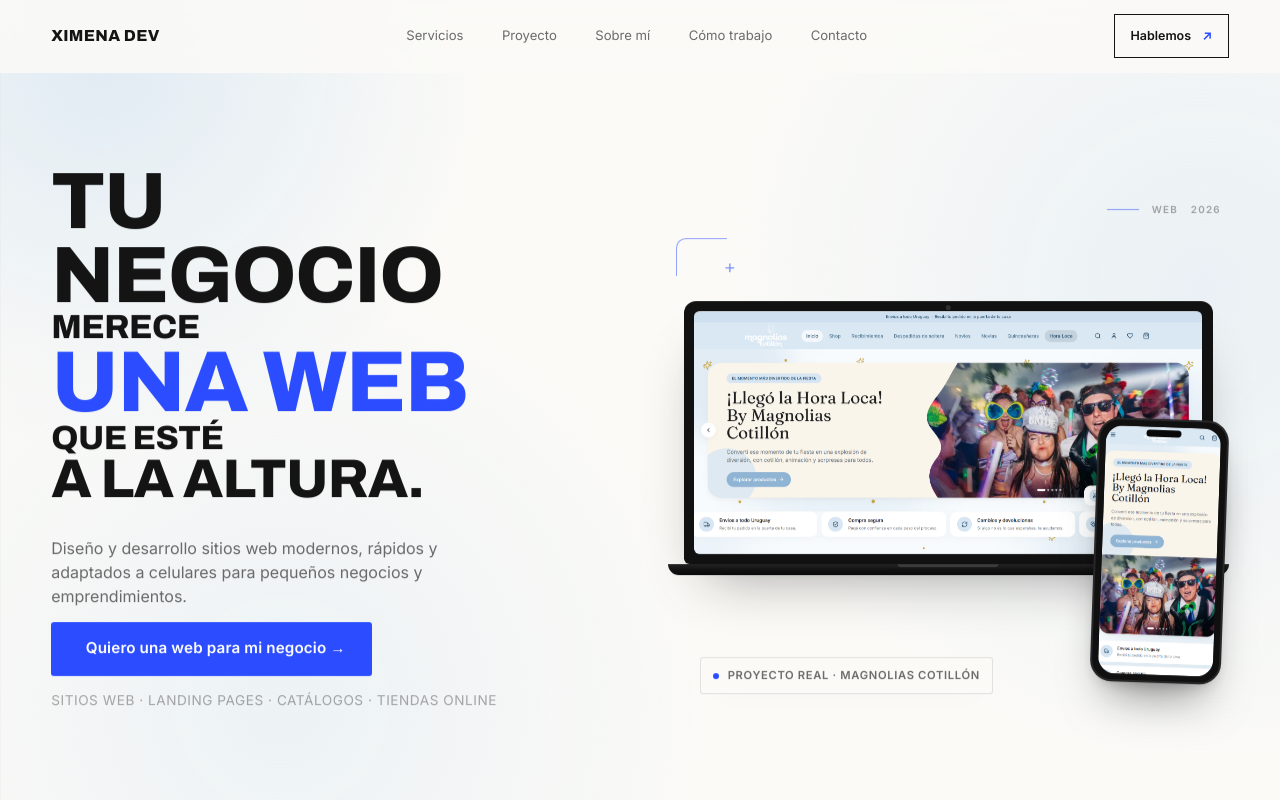
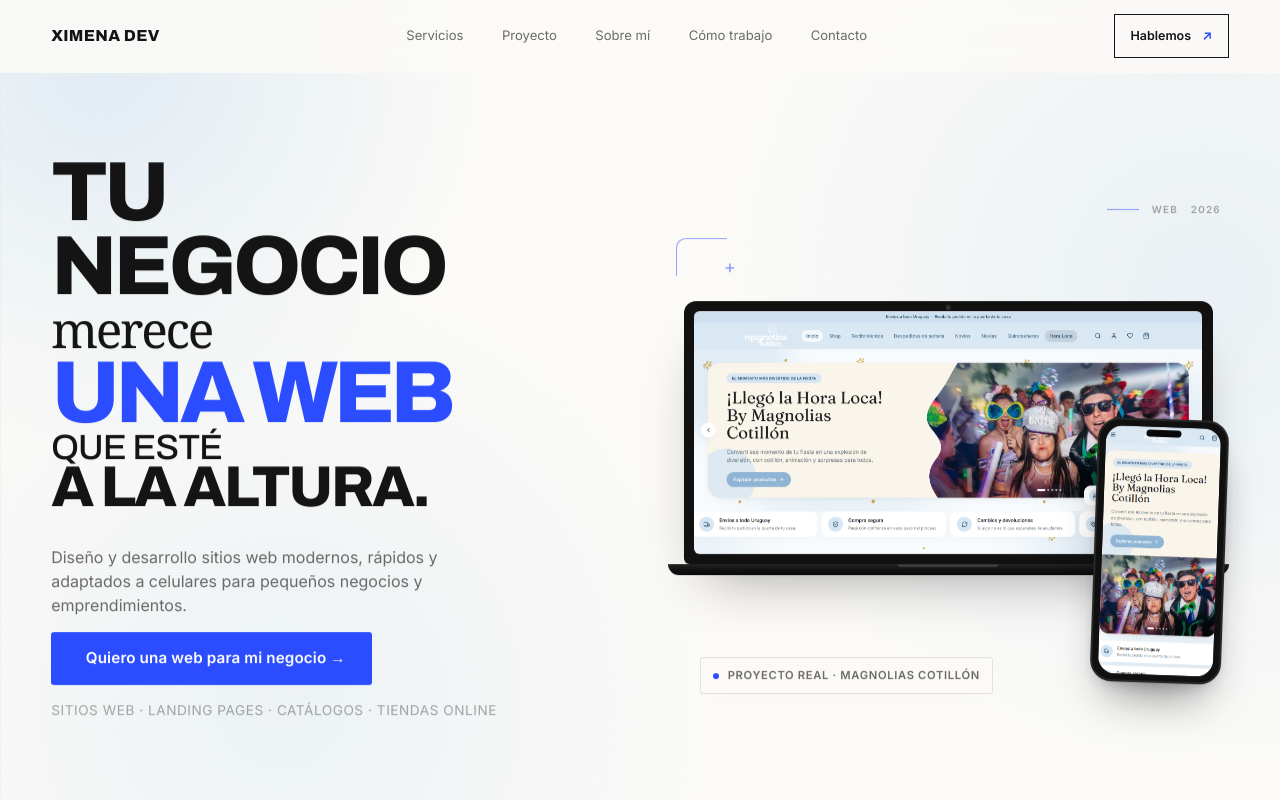
Before and after one commit to ximehe/ximena-portfolio, a React (Vite) app: page / in a window 1280 px wide. Shown: the top 800 px of the page. Built offline with nearby package versions, Linux system fonts and the light colour scheme.

Commit message:
feat: finalize portfolio landing

```diff
--- a/src/components/Hero/Hero.css
+++ b/src/components/Hero/Hero.css
@@ -33,26 +33,42 @@
   font-family: var(--font-display);
   text-transform: uppercase;
   font-weight: 800;
-  line-height: 0.92;
-  letter-spacing: -0.015em;
+  line-height: 0.88;
+  letter-spacing: -0.045em;
   color: var(--color-ink);
 }
 
 .hero__word--huge {
-  font-size: clamp(2.3rem, min(10vh, 6.8vw), 5.6rem);
+  font-size: clamp(2.7rem, min(10.5vh, 7vw), 6rem);
 }
 
 .hero__word--accent {
-  font-size: clamp(2.5rem, min(10.8vh, 7.4vw), 6.1rem);
+  font-size: clamp(2.9rem, min(11vh, 7.6vw), 6.4rem);
   color: var(--color-accent);
+  letter-spacing: -0.055em;
 }
 
 .hero__word--medium {
-  font-size: clamp(1.8rem, min(6.8vh, 4.8vw), 3.7rem);
+  font-size: clamp(2.15rem, min(7.2vh, 5vw), 4rem);
+  letter-spacing: -0.04em;
 }
 
 .hero__word--small {
-  font-size: clamp(1.15rem, min(4.2vh, 2.9vw), 2.2rem);
+  font-size: clamp(1.25rem, min(4.4vh, 3vw), 2.25rem);
+  font-weight: 500;
+  letter-spacing: -0.02em;
+}
+
+.hero__word--editorial {
+  width: auto;
+  margin-block: 0.08em 0.04em;
+  font-family: Georgia, "Times New Roman", serif;
+  font-size: clamp(1.9rem, min(6.2vh, 4.1vw), 3.35rem);
+  font-weight: 400;
+  font-style: normal;
+  line-height: 0.9;
+  letter-spacing: -0.045em;
+  text-transform: lowercase;
 }
 
 .hero__foot {
--- a/src/content/site.ts
+++ b/src/content/site.ts
@@ -20,7 +20,7 @@ export const hero = {
   titleWords: [
   { text: "Tu", variant: "huge" },
   { text: "negocio", variant: "huge" },
-    { text: "merece", variant: "small" },
+  { text: "merece", variant: "editorial" },
   { text: "una web", variant: "accent" },
   { text: "que esté", variant: "small" },
   { text: "a la altura.", variant: "medium" },
```
Lines whose indentation alone changed are shown as unchanged.
